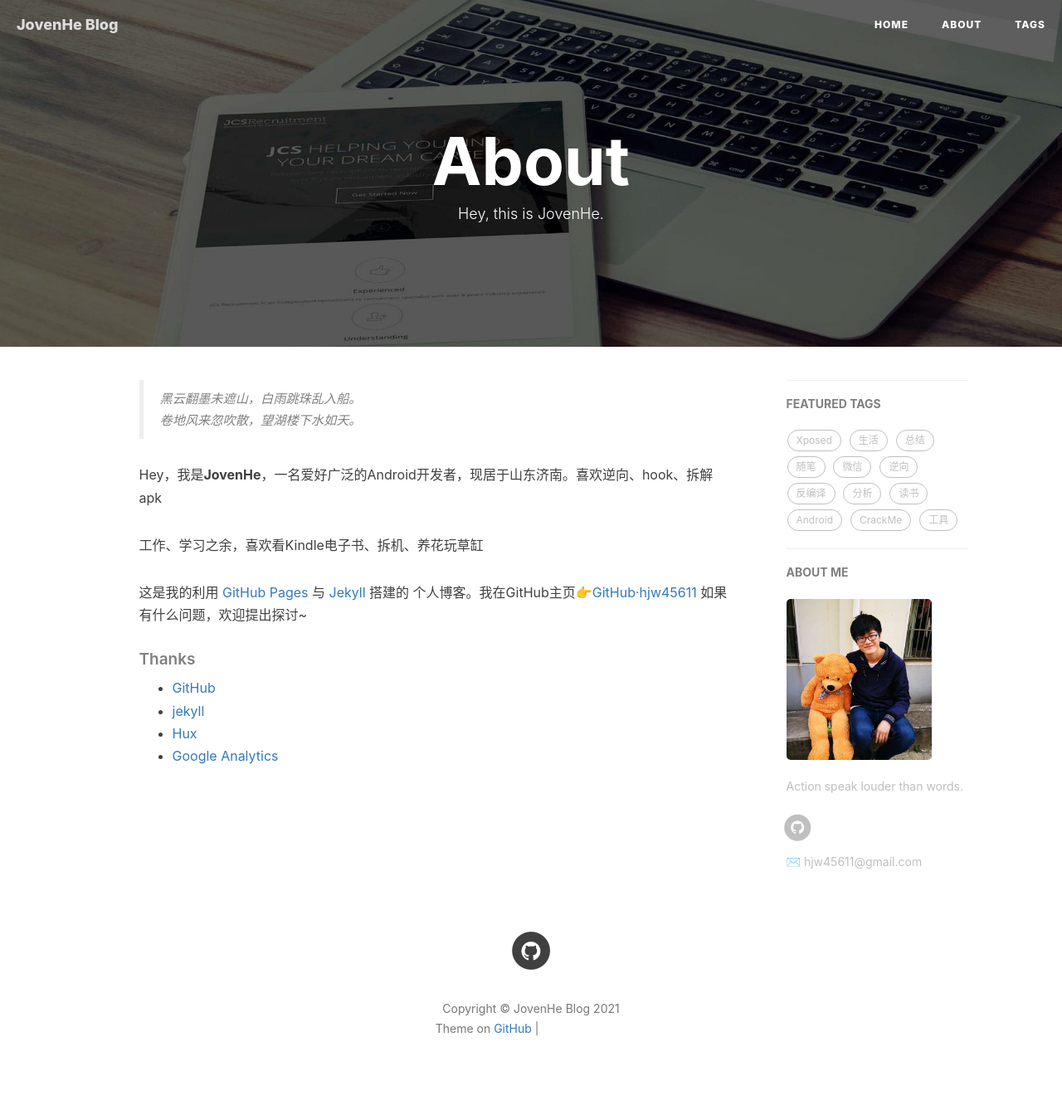
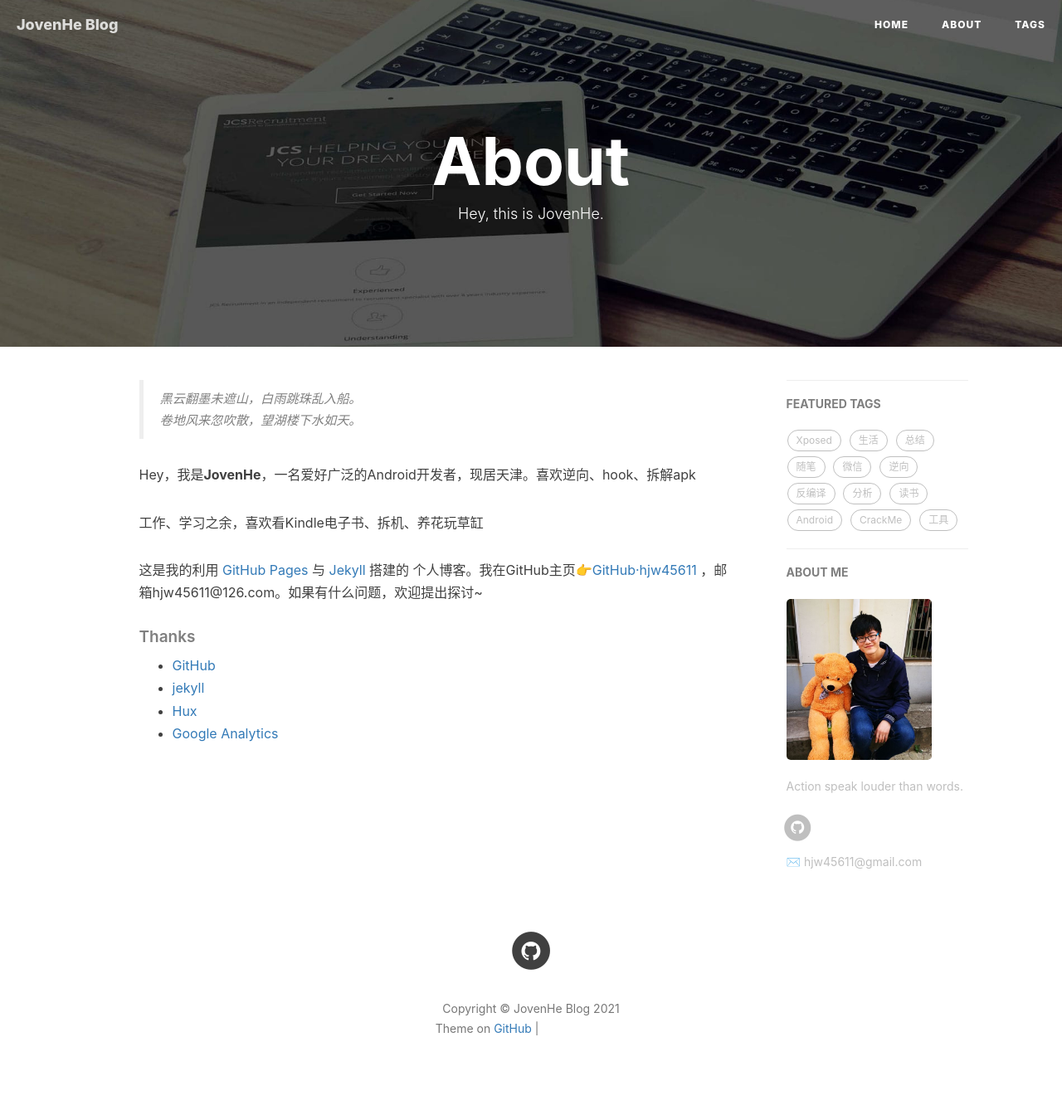
Before and after one commit to hjw45611/blog, a Jekyll site: the page built from about.html, in a window 1280 px wide. Shown: the whole page at 83% size. Built offline with Jekyll 4.4.1, drawn with Linux system fonts in a browser that asks for light colours; nearby versions of some CDN libraries; comment, search, counter and statistics services are not loaded; grey boxes are pictures that could not be loaded.

Commit message:
关于自己

```diff
--- a/about.html
+++ b/about.html
@@ -18,11 +18,11 @@
     <blockquote><p>黑云翻墨未遮山，白雨跳珠乱入船。<br>
     卷地风来忽吹散，望湖楼下水如天。</p></blockquote>
 
-    <p>Hey，我是<strong>JovenHe</strong>，一名爱好广泛的Android开发者，现居于山东济南。喜欢逆向、hook、拆解apk</p>
+    <p>Hey，我是<strong>JovenHe</strong>，一名爱好广泛的Android开发者，现居天津。喜欢逆向、hook、拆解apk</p>
 
     <p>工作、学习之余，喜欢看Kindle电子书、拆机、养花玩草缸</p>
 
-    <p>这是我的利用 <a href="https://pages.github.com/">GitHub Pages</a> 与 <a href="http://jekyll.com.cn/">Jekyll</a> 搭建的 个人博客。我在GitHub主页<a href="https://github.com/hjw45611">👉GitHub·hjw45611</a> 如果有什么问题，欢迎提出探讨~</p>
+    <p>这是我的利用 <a href="https://pages.github.com/">GitHub Pages</a> 与 <a href="http://jekyll.com.cn/">Jekyll</a> 搭建的 个人博客。我在GitHub主页<a href="https://github.com/hjw45611">👉GitHub·hjw45611</a> ，邮箱hjw45611@126.com。如果有什么问题，欢迎提出探讨~</p>
 
     <p></p>
 
```
